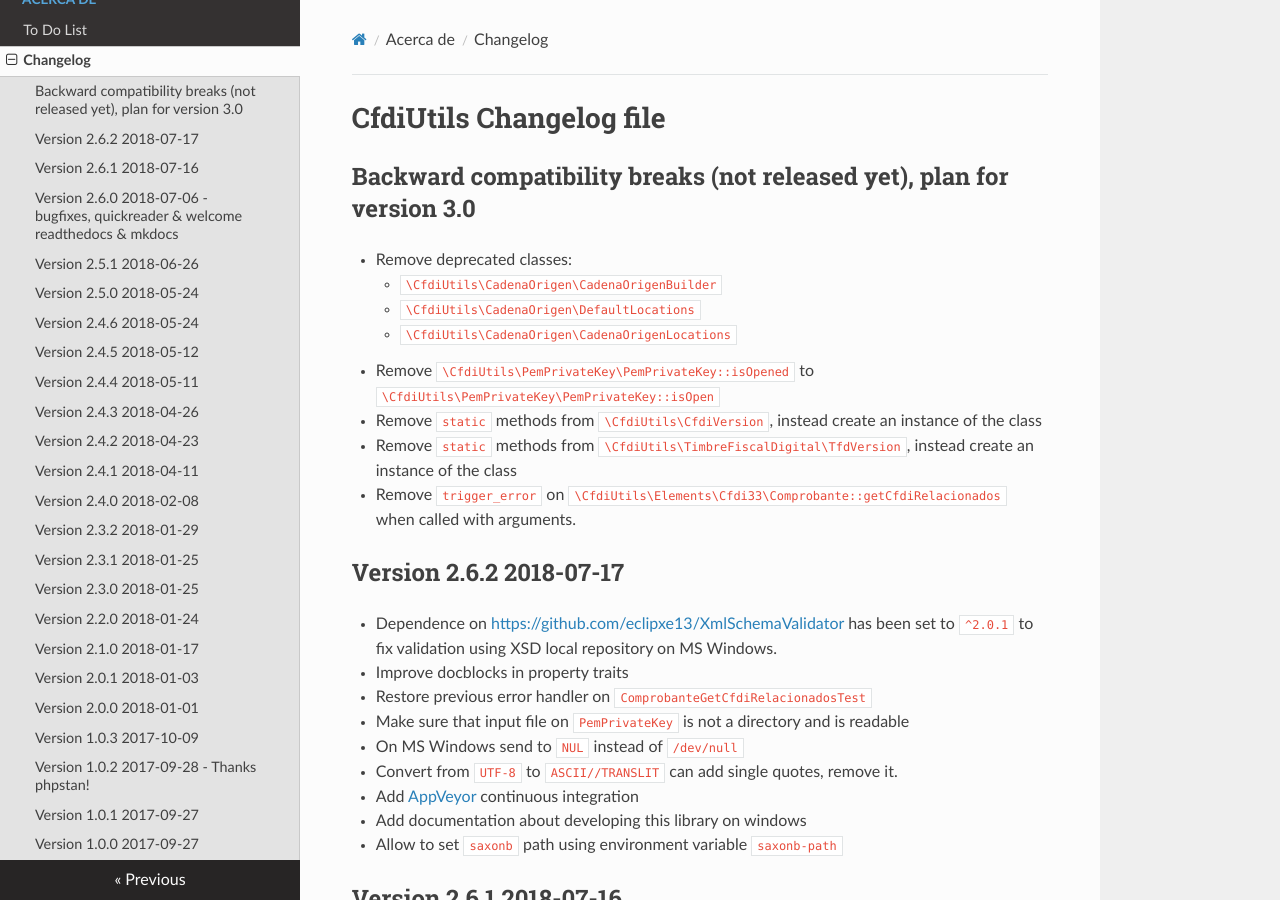
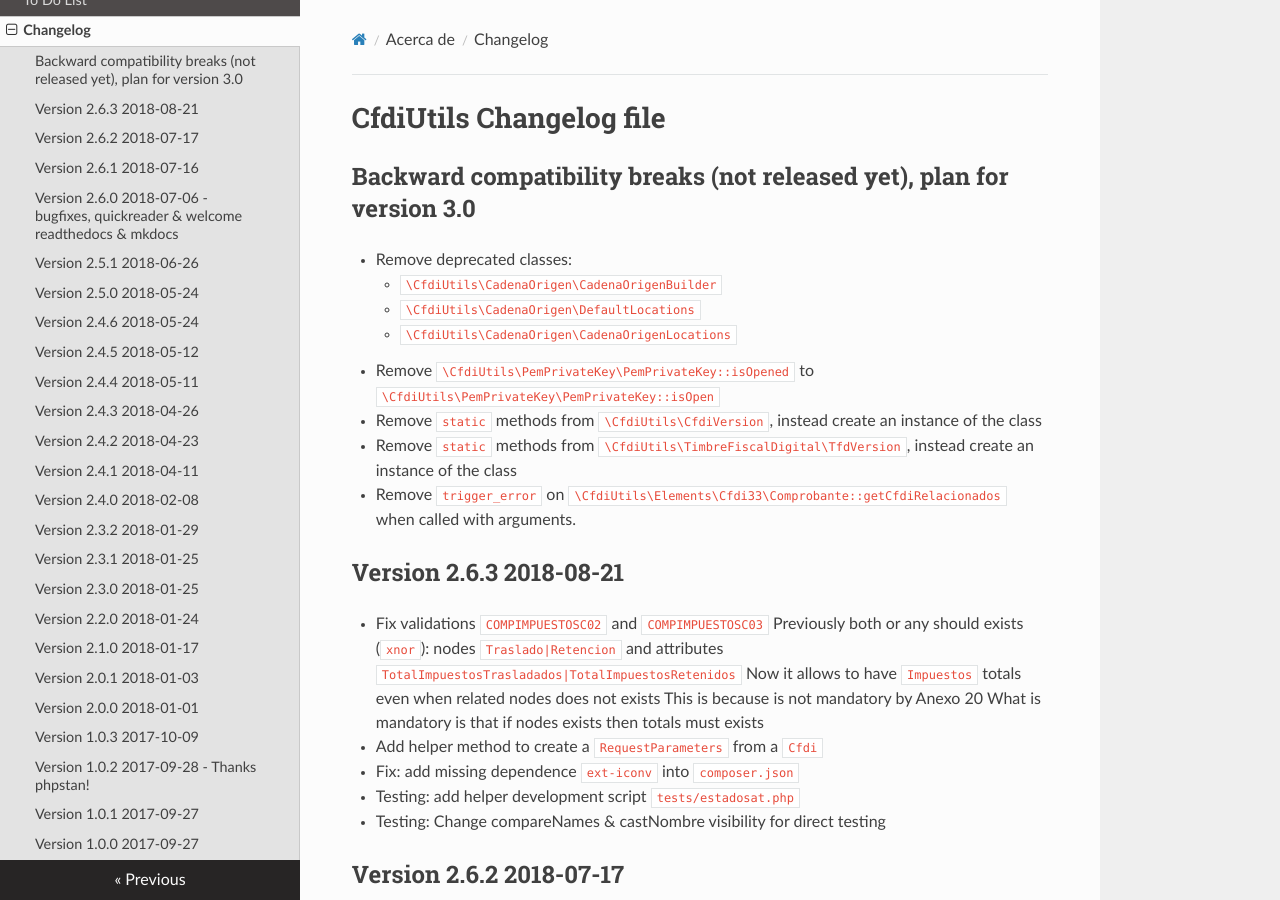
Before and after one commit to eclipxe13/CfdiUtils, an MkDocs documentation site: the page built from docs/CHANGELOG.md, in a window 1280 px wide and 900 px high. Built offline with MkDocs 1.6.1, drawn with Linux system fonts in a browser that asks for light colours; nearby versions of some CDN libraries; old or Windows-style settings are respelled for this version of MkDocs.

Commit message:
Version 2.6.3

```diff
--- a/docs/CHANGELOG.md
+++ b/docs/CHANGELOG.md
@@ -10,6 +10,19 @@
 - Remove `static` methods from `\CfdiUtils\CfdiVersion`, instead create an instance of the class
 - Remove `static` methods from `\CfdiUtils\TimbreFiscalDigital\TfdVersion`, instead create an instance of the class
 - Remove `trigger_error` on `\CfdiUtils\Elements\Cfdi33\Comprobante::getCfdiRelacionados` when called with arguments.
+
+
+## Version 2.6.3 2018-08-21
+
+- Fix validations `COMPIMPUESTOSC02` and `COMPIMPUESTOSC03`
+    Previously both or any should exists (`xnor`): nodes `Traslado|Retencion` and attributes `TotalImpuestosTrasladados|TotalImpuestosRetenidos`
+    Now it allows to have `Impuestos` totals even when related nodes does not exists
+    This is because is not mandatory by Anexo 20
+    What is mandatory is that if nodes exists then totals must exists
+- Add helper method to create a `RequestParameters` from a `Cfdi`
+- Fix: add missing dependence `ext-iconv` into `composer.json`
+- Testing: add helper development script `tests/estadosat.php`
+- Testing: Change compareNames & castNombre visibility for direct testing
 
 
 ## Version 2.6.2 2018-07-17
```
